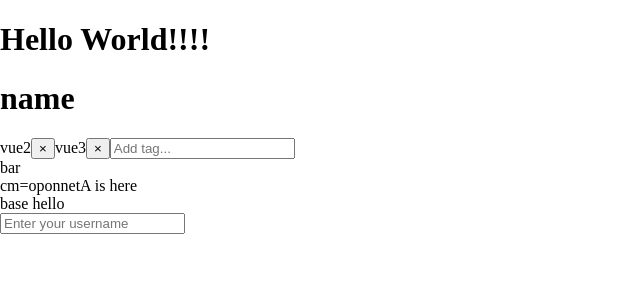
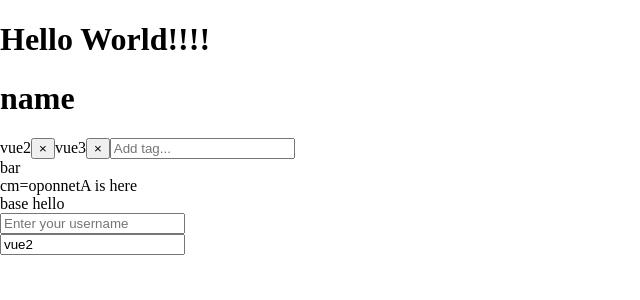
Before and after one commit to AgneseLee/banana, a Vue app: page / in a window 1280 px wide. Shown: the top 300 px of the page, without its empty margins (0-640 px from the left). Built offline with nearby package versions, Linux system fonts and the light colour scheme.

Commit message:
select1.0

```diff
--- a/package.json
+++ b/package.json
@@ -23,6 +23,7 @@
     "browserslist": "^4.3.0",
     "clean-webpack-plugin": "^0.1.19",
     "css-loader": "^1.0.0",
+    "element-ui": "^2.4.9",
     "extract-text-webpack-plugin": "^4.0.0-beta.0",
     "file-loader": "^2.0.0",
     "html-webpack-plugin": "^3.2.0",
--- a/src/App.vue
+++ b/src/App.vue
@@ -24,6 +24,7 @@
         <base-hello></base-hello>
         <base-input v-model="username" class="username-input" placeholder="Enter your username" lgclass="smile" key="fososo"></base-input>
         <render-cp></render-cp>
+        <ag-select :options="opList"></ag-select>
 
     </div>
 </template>
@@ -33,6 +34,7 @@ import renderTag from "./vuedemo/renderTag";
 import jsxSample from "./components/jsxSample";
 import componentA from "./components/componentA";
 import renderCp from "./components/renderCp.js";
+import agSelect from "./components/agSelect";
 
 import baseInput from "./components/baseInput"; //v-bind="$attrs"的用法
 import { mixinTest1 } from "./lib/mixins";
@@ -48,6 +50,10 @@ export default {
       tags: ["vue2", "vue3"],
       name: "name",
       username:'',
+      opList:[
+        {name:'vue2'},
+        {name: 'vue3'}
+      ]
     };
   },
   created() {
@@ -57,6 +63,7 @@ export default {
     jsxSample,
     componentA,
     // renderCp
+    agSelect
   },
   mounted() {},
   watch:{
--- /dev/null
+++ b/src/components/agSelect.vue
@@ -0,0 +1,55 @@
+<template>
+    <div class="select">
+        <div class="inner" v-clickOut="test">
+            <div class="inputWrapper" @click="showOptions = !showOptions">
+                <input type="text" readonly placeholder="请选择菜品" :value="selected">
+                <span class="iconfont icon-zhankaishangxia"></span>
+            </div>
+            <ul class="options" v-show="showOptions">
+                <li
+                    v-for="(item, index) in options"
+                    :key="index"
+                    @click="choose(item.value)"
+                >{{item.value}}</li>
+            </ul>
+        </div>
+    </div>
+</template>
+
+
+<script>
+export default {
+  props: ["options"],
+  methods: {
+    choose(name) {
+      console.log(name);
+    },
+    test() {
+      console.log("outside");
+    }
+  },
+  data() {
+    return {
+      selected: this.options[0].name,
+      showOptions: false
+    };
+  },
+  directives: {
+    clickOut: {
+      bind: function(el, binding) {
+        function handler(e) {
+          if (el.contains(el.target)) return false;
+          if (binding.expression) {
+            binding.value();
+          }
+        }
+        el.handler = handler;
+        document.addEventListener("click", el.handler);
+      },
+      unbind: function(el) {
+        document.removeEventListener("click", el.handler);
+      }
+    }
+  }
+};
+</script>
```
Also changed, not shown: 1 other file (tests, documents, lock files or other folders).
